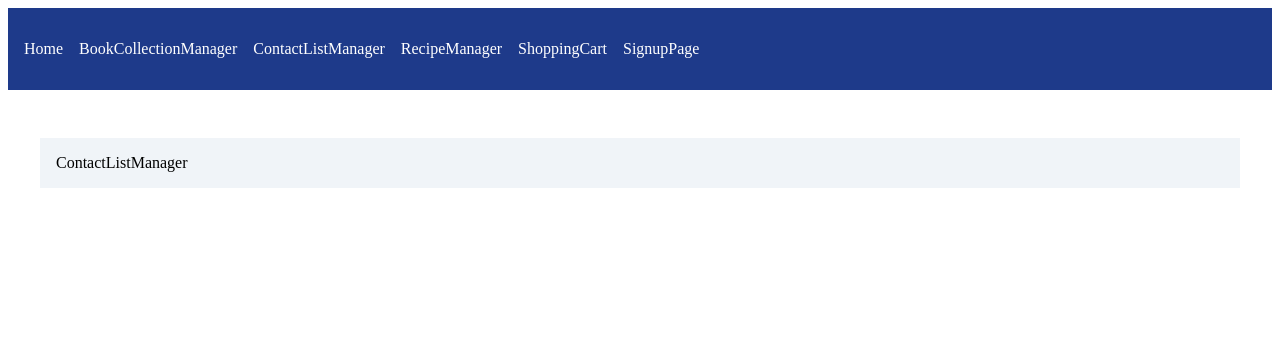
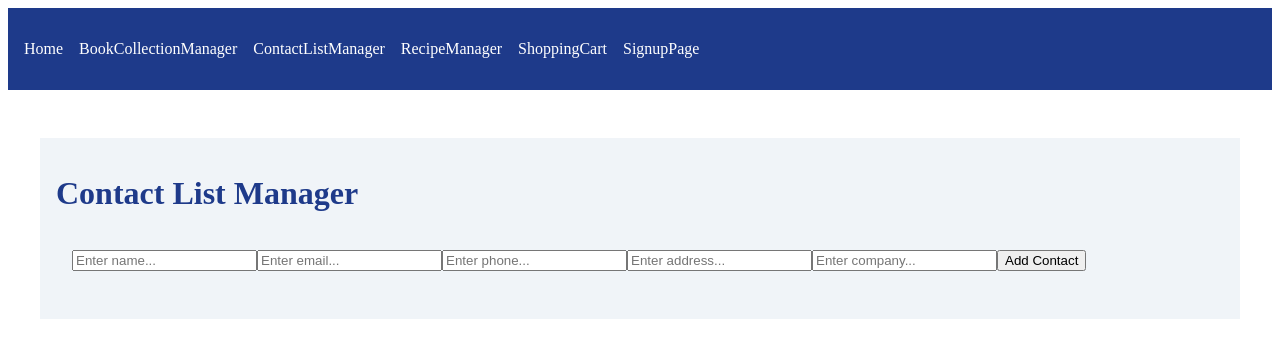
Before and after one commit to SeoBlack/cm1-group-8, a React (Vite) app: page /#/contacts in a window 1280 px wide. Shown: the top 358 px of the page. Built offline with nearby package versions, Linux system fonts and the light colour scheme.

Commit message:
'contactListManager'

```diff
--- a/package.json
+++ b/package.json
@@ -14,7 +14,8 @@
   },
   "dependencies": {
     "react": "^19.1.1",
-    "react-dom": "^19.1.1"
+    "react-dom": "^19.1.1",
+    "react-router-dom": "^7.8.2"
   },
   "devDependencies": {
     "@eslint/js": "^9.33.0",
--- a/src/App.css
+++ b/src/App.css
@@ -1,4 +1,4 @@
- /* Layout Styles */
+
  nav {
   background-color: #333;
   color: #fff;
--- /dev/null
+++ b/src/components/ContactListManager/Contact.jsx
@@ -0,0 +1,12 @@
+const Contact = ({ contact, onDelete }) => (
+  <li>
+    <div>
+      <strong>{contact.name}</strong> — {contact.email}
+    </div>
+    <div>
+      {contact.phone} | {contact.address} | {contact.company}
+    </div>
+    <button onClick={onDelete}>Delete</button>
+  </li>
+);
+export default Contact;
--- a/src/components/ContactListManager/ContactListManager.css
+++ b/src/components/ContactListManager/ContactListManager.css
@@ -0,0 +1,42 @@
+
+.contact-list {
+  max-width: 700px;
+  margin: 20px auto;
+  background: #fff;
+  padding: 20px;
+  border-radius: 8px;
+  box-shadow: 0px 2px 6px rgba(0,0,0,0.1);
+}
+
+.contact-list h1 {
+  text-align: center;
+  color: #333;
+  margin-bottom: 20px;
+}
+
+.contact-list .form {
+  display: grid;
+  grid-template-columns: repeat(2, 1fr);
+  gap: 10px;
+  margin-bottom: 15px;
+}
+
+.contact-list input {
+  padding: 8px;
+  border: 1px solid #ccc;
+  border-radius: 5px;
+}
+
+.contact-list .form button {
+  grid-column: 1 / -1;
+  background-color: #4CAF50;
+  color: white;
+  padding: 10px;
+  border: none;
+  border-radius: 6px;
+  cursor: pointer;
+}
+
+.contact-list .form button:hover {
+  background-color: #45a049;
+}
--- a/src/components/ContactListManager/ContactListManager.jsx
+++ b/src/components/ContactListManager/ContactListManager.jsx
@@ -1,11 +1,87 @@
-import React from 'react'
 
-function ContactListManager() {
+import { useState } from "react";
+import Contact from "./Contact";
+
+const EMPTY = { name: "", email: "", phone: "", address: "", company: "" };
+
+const ContactListManager = () => {
+
+  const [contacts, setContacts] = useState([]);
+
+  const [newContact, setNewContact] = useState(EMPTY);
+
+
+  const handleInputChange = (e) => {
+    const { name, value } = e.target;
+    setNewContact((prev) => ({ ...prev, [name]: value }));
+  };
+
+
+  const addContact = () => {
+    if (!newContact.name.trim() || !newContact.email.trim()) return;
+    setContacts((prev) => [...prev, newContact]);
+    setNewContact(EMPTY);
+  };
+
+
+  const deleteContact = (index) => {
+    setContacts((prev) => prev.filter((_, i) => i !== index));
+  };
+
   return (
-    <div>
-      ContactListManager
+    <div className="contact-list">
+      <h1>Contact List Manager</h1>
+
+      <div className="form">
+        <input
+          type="text"
+          name="name"
+          placeholder="Enter name..."
+          value={newContact.name}
+          onChange={handleInputChange}
+        />
+        <input
+          type="email"
+          name="email"
+          placeholder="Enter email..."
+          value={newContact.email}
+          onChange={handleInputChange}
+        />
+        <input
+          type="text"
+          name="phone"
+          placeholder="Enter phone..."
+          value={newContact.phone}
+          onChange={handleInputChange}
+        />
+        <input
+          type="text"
+          name="address"
+          placeholder="Enter address..."
+          value={newContact.address}
+          onChange={handleInputChange}
+        />
+        <input
+          type="text"
+          name="company"
+          placeholder="Enter company..."
+          value={newContact.company}
+          onChange={handleInputChange}
+        />
+        <button onClick={addContact}>Add Contact</button>
+      </div>
+
+      <ol>
+        {contacts.map((c, index) => (
+          <Contact
+            key={index}
+            contact={c}
+            onDelete={() => deleteContact(index)}
+          />
+        ))}
+      </ol>
     </div>
-  )
-}
+  );
+};
 
-export default ContactListManager
+export default ContactListManager;
```
Also changed, not shown: 1 other file (tests, documents, lock files or other folders).
